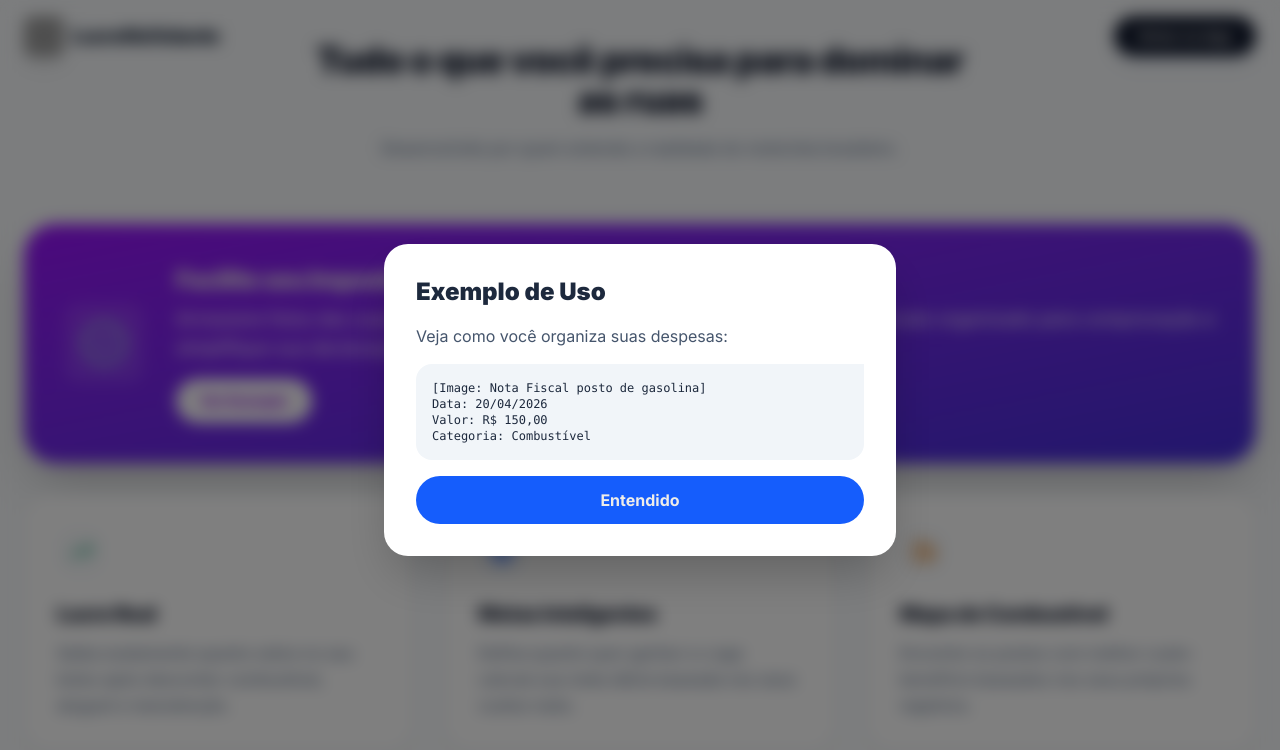
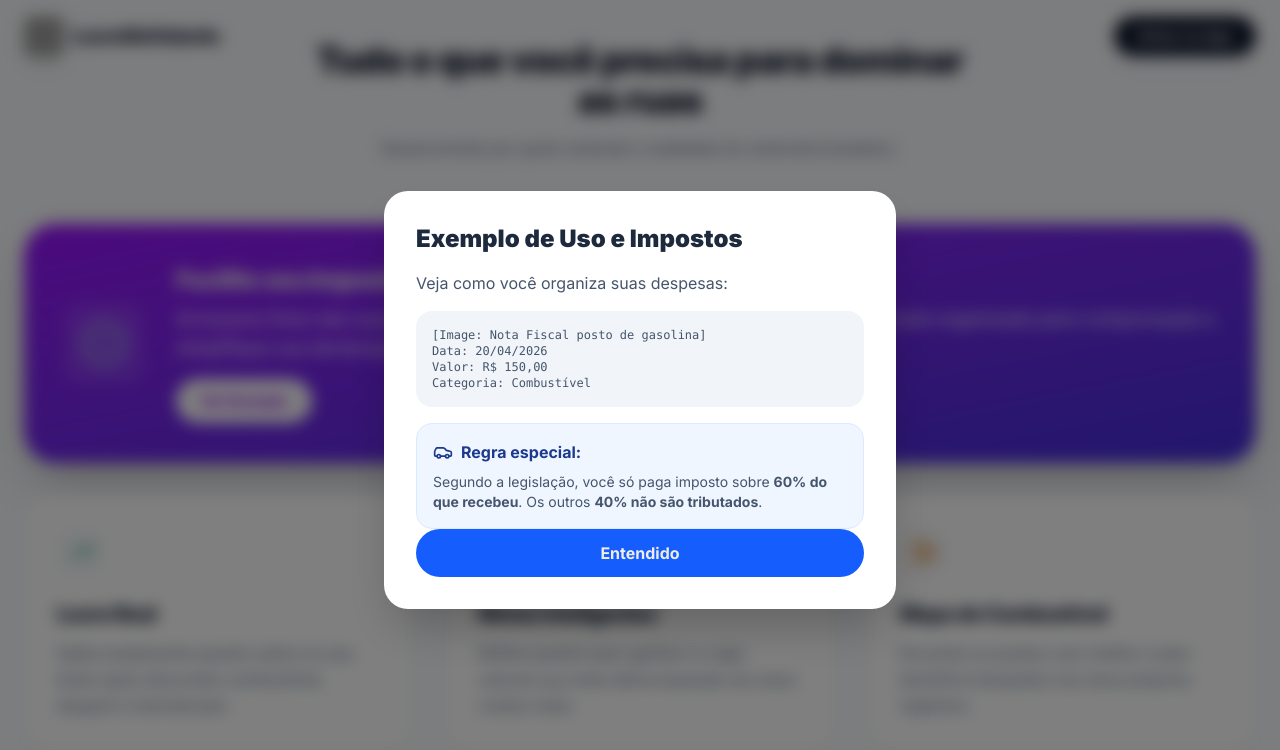
Before and after one commit to lsolon/lucronovolante-GitHub, a React (Vite) app: page / in a window 1280 px wide. Both pictures are taken after a click on the button "Ver Exemplo". Shown: the part 1135-1885 px from the top of the page. Built offline with nearby package versions, Linux system fonts and the light colour scheme; no server answers; the database is empty; grey boxes are pictures that could not be loaded.

Commit message:
feat: Expand target audience and refine CTA
Update the landing page to include more driver types beyond Uber, 99, and InDrive, such as Taxi and delivery drivers. Additionally, the "Get Started Free" button has been enhanced with a sub-text indicating a 30-day trial.

```diff
--- a/src/components/LandingPage.tsx
+++ b/src/components/LandingPage.tsx
@@ -94,15 +94,15 @@ export default function LandingPage({ onLogin, error }: LandingPageProps) {
               <span className="text-blue-600">Comece a lucrar.</span>
             </h1>
             <p className="text-lg text-slate-500 mb-8 max-w-lg leading-relaxed">
-              A ferramenta definitiva para motoristas Uber, 99 e InDrive. Controle seus ganhos, despesas e manutenções em tempo real com inteligência financeira.
+              A ferramenta definitiva para motoristas de aplicativo, Táxi e entregadores. Controle seus ganhos, despesas e manutenções em tempo real com inteligência financeira.
             </p>
             <div className="flex flex-col sm:flex-row gap-4">
               <button
                 onClick={onLogin}
-                className="bg-blue-600 text-white px-8 py-4 rounded-2xl font-black text-lg hover:bg-blue-700 transition-all shadow-xl shadow-blue-100 flex items-center justify-center gap-2 group"
+                className="bg-blue-600 text-white px-8 py-3 rounded-2xl font-black text-lg hover:bg-blue-700 transition-all shadow-xl shadow-blue-100 flex flex-col items-center justify-center group"
               >
-                Começar Agora Grátis
-                <ArrowRight className="group-hover:translate-x-1 transition-transform" />
+                <span>Começar Agora Grátis</span>
+                <span className="text-xs font-normal opacity-90">Teste por 30 dias</span>
               </button>
               <button
                 onClick={handleShare}
@@ -184,13 +184,24 @@ export default function LandingPage({ onLogin, error }: LandingPageProps) {
                   className="bg-white p-8 rounded-3xl max-w-lg w-full text-slate-800 shadow-2xl"
                   onClick={(e) => e.stopPropagation()}
                 >
-                  <h3 className="text-2xl font-black mb-4">Exemplo de Uso</h3>
-                  <p className="mb-4 text-slate-600">Veja como você organiza suas despesas:</p>
-                  <div className="bg-slate-100 p-4 rounded-2xl rounded-tr-none font-mono text-xs mb-4">
-                    [Image: Nota Fiscal posto de gasolina] <br/>
-                    Data: 20/04/2026 <br/>
-                    Valor: R$ 150,00 <br/>
-                    Categoria: Combustível
+                  <h3 className="text-2xl font-black mb-4">Exemplo de Uso e Impostos</h3>
+                  <div className="space-y-4 text-slate-600">
+                    <p>Veja como você organiza suas despesas:</p>
+                    <div className="bg-slate-100 p-4 rounded-2xl font-mono text-xs">
+                      [Image: Nota Fiscal posto de gasolina] <br/>
+                      Data: 20/04/2026 <br/>
+                      Valor: R$ 150,00 <br/>
+                      Categoria: Combustível
+                    </div>
+                    <div className="bg-blue-50 p-4 rounded-2xl border border-blue-100">
+                      <p className="font-bold text-blue-900 flex items-center gap-2 mb-2">
+                        <Car className="size-5" /> Regra especial:
+                      </p>
+                      <p className="text-sm">
+                        Segundo a legislação, você só paga imposto sobre <strong>60% do que recebeu</strong>.
+                        Os outros <strong>40% não são tributados</strong>.
+                      </p>
+                    </div>
                   </div>
                   <button
                     onClick={() => setShowTaxExample(false)}
```
